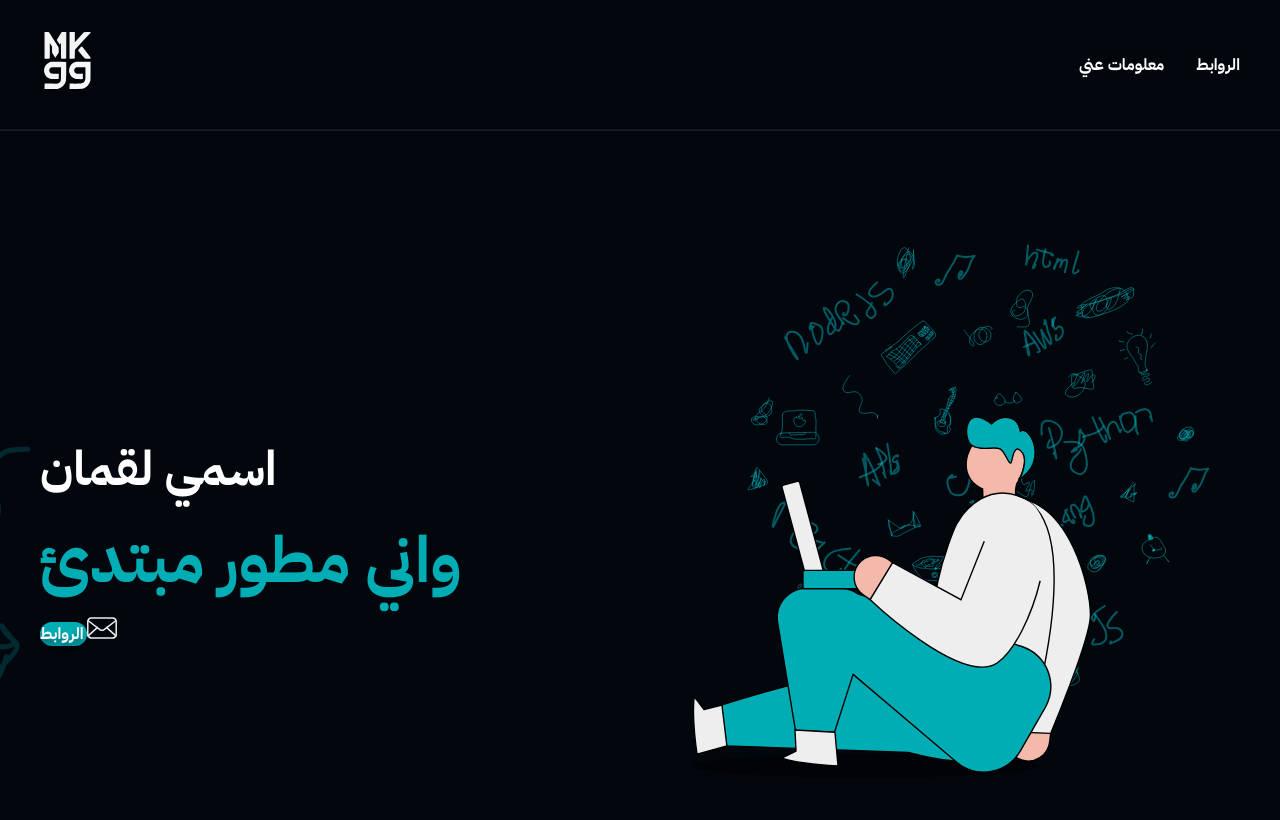
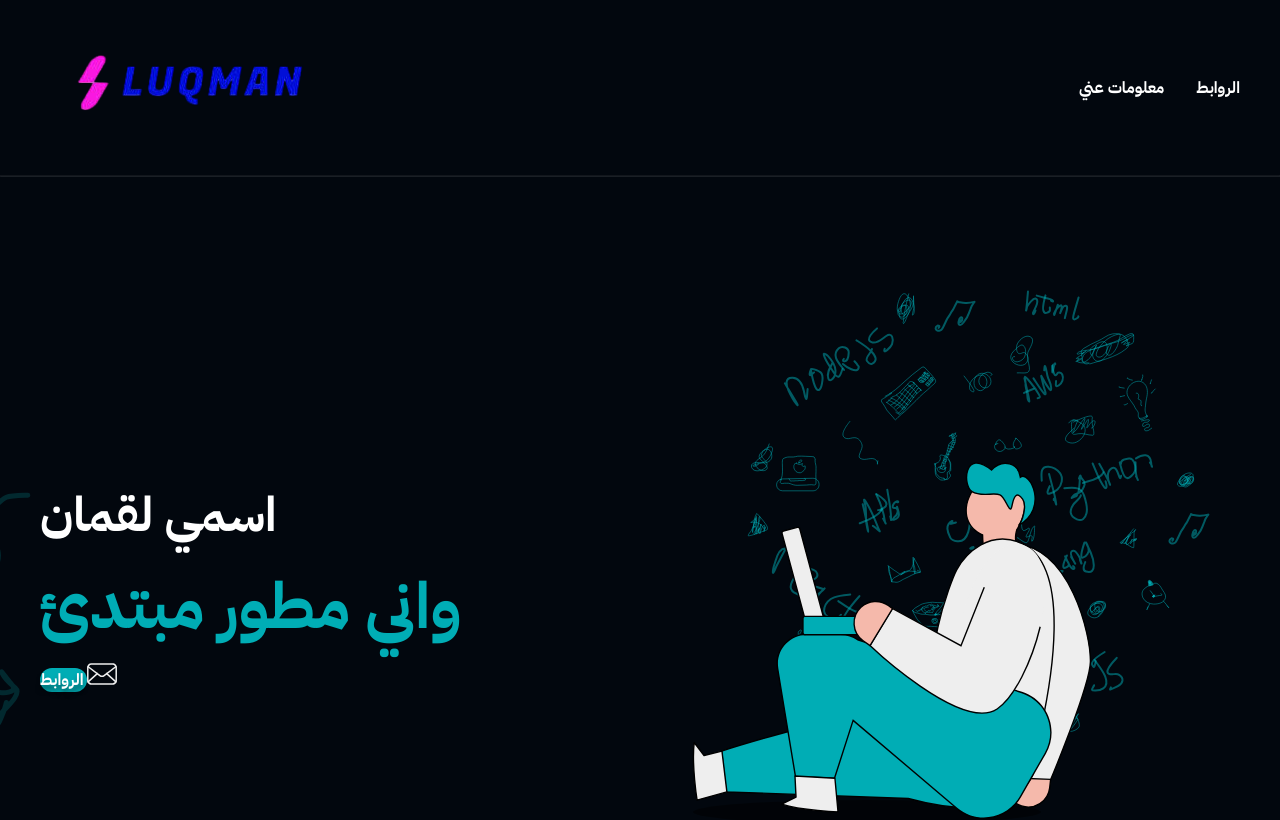
Before and after one commit to LUQMAN2123/-1, a plain HTML site: page index.html in a window 1280 px wide. Shown: the top 820 px of the page. Drawn offline with Linux system fonts and the light colour scheme.

Commit message:
Add files via upload

```diff
--- a/index.html
+++ b/index.html
@@ -9,7 +9,7 @@
 <body>
 
 <header>
-<img src="logo.svg" alt="Logo"/>
+<img src="assets/imgs/Untitled_logo_4_free-file.png" alt="Logo"/>
 <nav class="navigation">
     <ul>
         <li><a href="#AboutMe">معلومات عني</a></li>
```
Also changed, not shown: assets/imgs/Untitled_logo_4_free-file.png (added), styles.css (line endings or trailing spaces), 1 other file.
